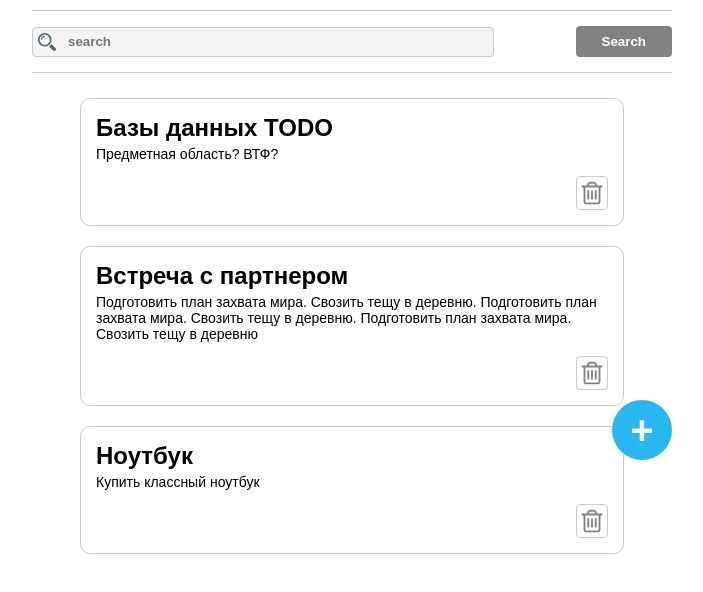
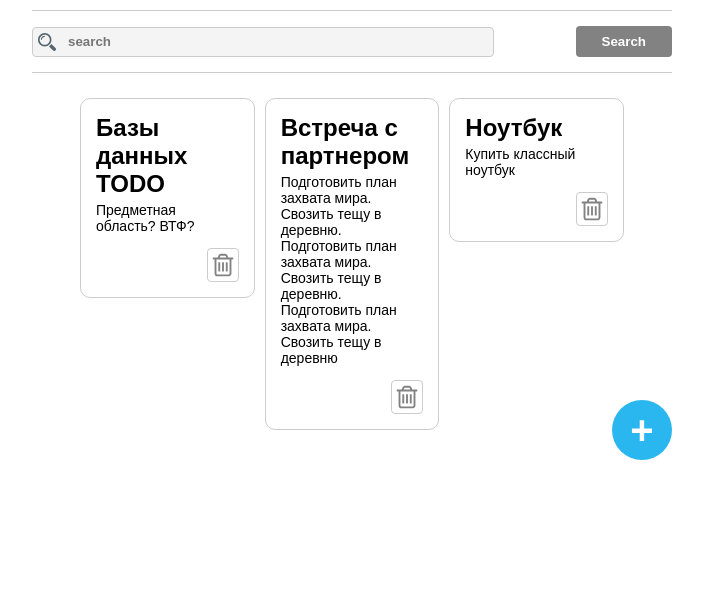
Before and after one commit to krikun1983/todo-react-redux-thunk-ts-node-express-mongobd-js, a React (Create React App) app in the folder 07_react_intro/07_react_intro/: page / in a window 1280 px wide. Shown: the top 592 px of the page, without its empty margins (288-991 px from the left). Built offline with nearby package versions, Linux system fonts and the light colour scheme.

Commit message:
feat: add masontry css notes

```diff
--- a/07_react_intro/07_react_intro/src/components/main/NotesList/NotesList.module.scss
+++ b/07_react_intro/07_react_intro/src/components/main/NotesList/NotesList.module.scss
@@ -3,9 +3,12 @@
 .notes_group {
   max-width: 85%;
   margin: auto;
+  column-count: 3;
+  column-gap: 10px;
 }
 
 .notes_group__item {
+  break-inside: avoid;
   margin-bottom: 20px;
   padding: 15px;
   border: 1px solid $color-gray-light;
```
